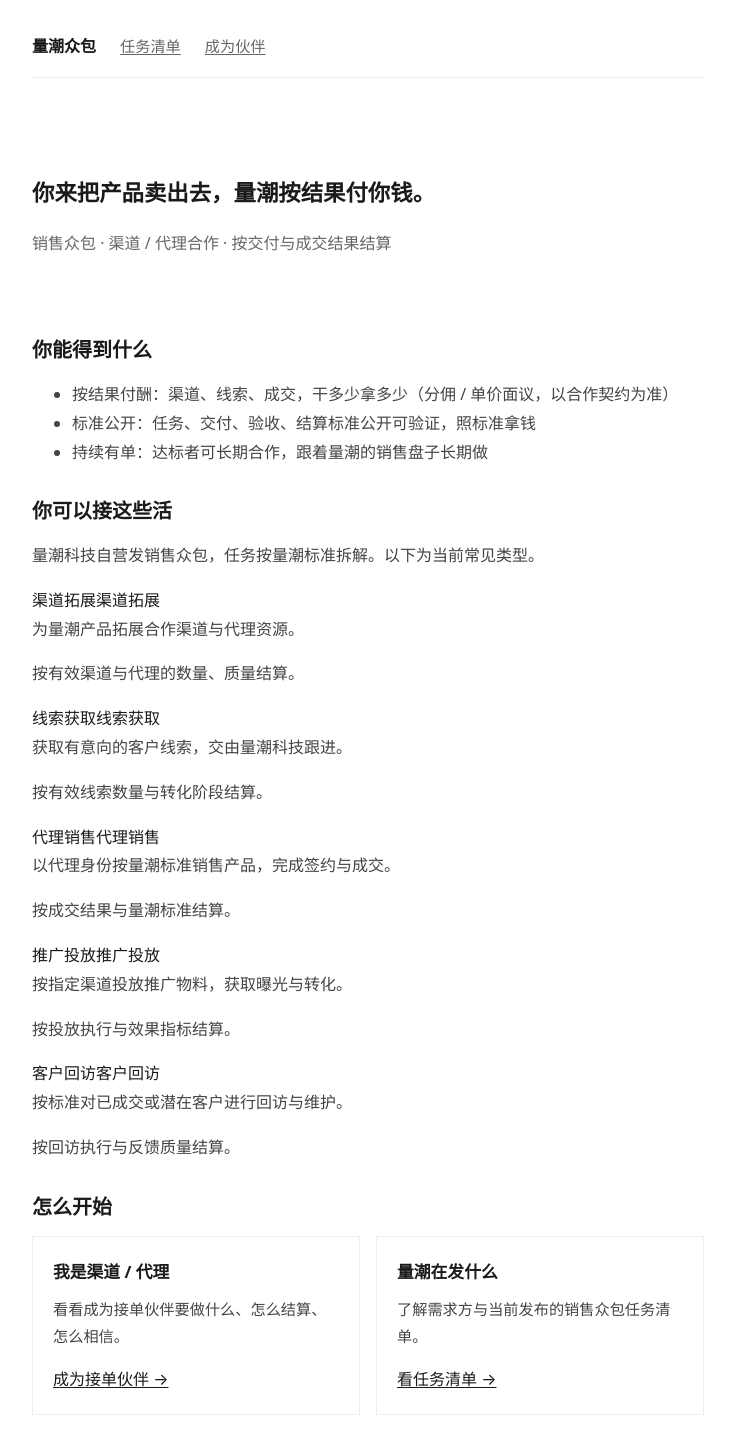
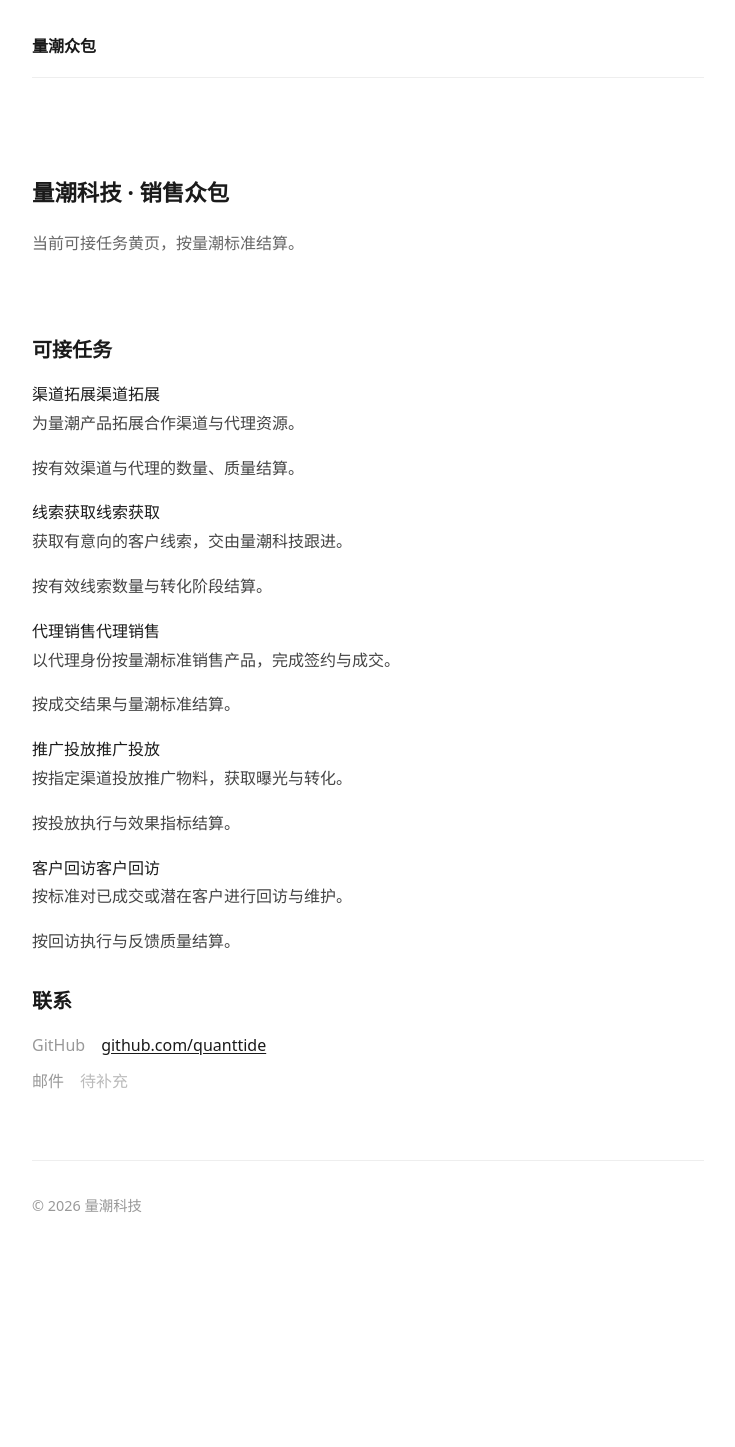
Before and after one commit to quanttide/qtcrowd, a React (Vite) app in the folder src/site/: page / in a window 1280 px wide. Shown: the top 1447 px of the page, without its empty margins (272-1007 px from the left). After the commit the page ends 1235 px from the top, so only its background shows below. Built offline with nearby package versions, Linux system fonts and the light colour scheme.

Commit message:
site: 精简为单页黄页（v0.1.1-alpha.2）
一页目录 + 联系，去路由与导航；删除 /post、/take 漏斗页与
「你能得到什么/怎么开始/怎么相信」营销段落。同步 CHANGELOG/README/docs。

```diff
--- a/src/site/src/App.tsx
+++ b/src/site/src/App.tsx
@@ -1,20 +1,11 @@
-import { BrowserRouter, Routes, Route } from "react-router-dom";
 import Layout from "./components/Layout";
 import Home from "./pages/Home";
-import Post from "./pages/Post";
-import Take from "./pages/Take";
 
-// 域名根路径部署（crowd.quanttide.com，无子路径前缀）
+// 黄页：单页目录。域名根路径部署（crowd.quanttide.com，无子路径前缀）。
 export default function App() {
   return (
-    <BrowserRouter>
-      <Layout>
-        <Routes>
-          <Route path="/" element={<Home />} />
-          <Route path="/post" element={<Post />} />
-          <Route path="/take" element={<Take />} />
-        </Routes>
-      </Layout>
-    </BrowserRouter>
+    <Layout>
+      <Home />
+    </Layout>
   );
 }
--- a/src/site/src/components/Layout.tsx
+++ b/src/site/src/components/Layout.tsx
@@ -1,12 +1,8 @@
-import { Link } from 'react-router-dom'
-
 export default function Layout({ children }: { children: React.ReactNode }) {
   return (
     <div className="layout">
       <header className="header">
-        <Link to="/" className="brand">量潮众包</Link>
-        <Link to="/post" className="nav-link">任务清单</Link>
-        <Link to="/take" className="nav-link">成为伙伴</Link>
+        <span className="brand">量潮众包</span>
       </header>
       <main className="main">{children}</main>
       <footer className="footer">
--- a/src/site/src/pages/Home.tsx
+++ b/src/site/src/pages/Home.tsx
@@ -1,4 +1,3 @@
-import { Link } from "react-router-dom";
 import { tasks } from "../data/tasks";
 
 // 联系信息：GitHub 为真实链接；邮件为占位，待补充后启用
@@ -11,24 +10,12 @@
   return (
     <div className="page home">
       <section className="hero">
-        <h1 className="hero-tagline">
-          你来把产品卖出去，量潮按结果付你钱。
-        </h1>
-        <p className="hero-anchor">销售众包 · 渠道 / 代理合作 · 按交付与成交结果结算</p>
+        <h1 className="hero-tagline">量潮科技 · 销售众包</h1>
+        <p className="hero-anchor">当前可接任务黄页，按量潮标准结算。</p>
       </section>
 
       <section className="section">
-        <h2>你能得到什么</h2>
-        <ul>
-          <li>按结果付酬：渠道、线索、成交，干多少拿多少（分佣 / 单价面议，以合作契约为准）</li>
-          <li>标准公开：任务、交付、验收、结算标准公开可验证，照标准拿钱</li>
-          <li>持续有单：达标者可长期合作，跟着量潮的销售盘子长期做</li>
-        </ul>
-      </section>
-
-      <section className="section">
-        <h2>你可以接这些活</h2>
-        <p>量潮科技自营发销售众包，任务按量潮标准拆解。以下为当前常见类型。</p>
+        <h2>可接任务</h2>
         {tasks.map(task => (
           <div className="service-item" key={task.slug}>
             <span className="service-type">{task.type}</span>
@@ -37,22 +24,6 @@
             <p className="service-pricing">{task.standard}</p>
           </div>
         ))}
-      </section>
-
-      <section className="section">
-        <h2>怎么开始</h2>
-        <div className="entry-grid">
-          <div className="entry-card">
-            <h3>我是渠道 / 代理</h3>
-            <p>看看成为接单伙伴要做什么、怎么结算、怎么相信。</p>
-            <Link to="/take">成为接单伙伴 &rarr;</Link>
-          </div>
-          <div className="entry-card">
-            <h3>量潮在发什么</h3>
-            <p>了解需求方与当前发布的销售众包任务清单。</p>
-            <Link to="/post">看任务清单 &rarr;</Link>
-          </div>
-        </div>
       </section>
 
       <section className="section">
@@ -71,9 +42,6 @@
             </div>
           ))}
         </div>
-        <p className="contact-note">
-          站点仅作信息展示；如需接单或洽谈合作，请通过上述方式联系量潮科技。
-        </p>
       </section>
     </div>
   );
--- a/src/site/src/pages/Post.tsx
+++ /dev/null
@@ -1,36 +0,0 @@
-import { Link } from "react-router-dom";
-import { tasks } from "../data/tasks";
-
-export default function Post() {
-  return (
-    <div className="page post-page">
-      <Link to="/" className="back-link">&larr; 首页</Link>
-      <h1>量潮在发什么</h1>
-
-      <section className="section">
-        <h2>需求方</h2>
-        <p>量潮科技自营发销售众包，把销售相关工作拆解、发包给外部渠道与代理完成，按交付与成交结果结算。</p>
-      </section>
-
-      <section className="section">
-        <h2>你可以接的销售众包</h2>
-        {tasks.map(task => (
-          <div className="service-item" key={task.slug}>
-            <span className="service-type">{task.type}</span>
-            <span className="service-title">{task.title}</span>
-            <p className="service-desc">{task.scenario}</p>
-            <p className="service-pricing">{task.standard}</p>
-          </div>
-        ))}
-      </section>
-
-      <section className="section">
-        <h2>按什么结算</h2>
-        <ul>
-          <li>按交付结果结算：渠道、线索、成交等结果明确、可验收。</li>
-          <li>按量潮标准验收，不达标照标准处理。</li>
-        </ul>
-      </section>
-    </div>
-  );
-}
--- a/src/site/src/pages/Take.tsx
+++ /dev/null
@@ -1,53 +0,0 @@
-import { Link } from "react-router-dom";
-
-export default function Take() {
-  return (
-    <div className="page take-page">
-      <Link to="/" className="back-link">&larr; 首页</Link>
-      <h1>成为量潮的销售接单伙伴</h1>
-
-      <section className="section">
-        <h2>你能得到什么</h2>
-        <ul>
-          <li>按结果付酬：渠道、线索、成交，干多少拿多少（分佣 / 单价面议，以合作契约为准）</li>
-          <li>标准公开：任务、交付、验收、结算标准公开可验证，照标准拿钱</li>
-          <li>持续有单：达标者可长期合作，跟着量潮的销售盘子长期做</li>
-        </ul>
-      </section>
-
-      <section className="section">
-        <h2>你要做什么</h2>
-        <ol>
-          <li>承接销售任务：渠道拓展、线索获取、代理销售、推广投放、客户回访等（见首页清单）</li>
-          <li>按量潮标准交付：任务标准、交付标准、验收标准公开，照标准执行</li>
-          <li>按结果结算：交付与成交结果明确，验收后按契约拿钱</li>
-        </ol>
-      </section>
-
-      <section className="section">
-        <h2>怎么开始</h2>
-        <ol>
-          <li>联系量潮科技，洽谈可承接的任务类型与范围</li>
-          <li>明确交付与结算标准，按标准执行</li>
-          <li>按交付结果验收与结算</li>
-        </ol>
-      </section>
-
-      <section className="section">
-        <h2>怎么相信</h2>
-        <div className="principle-item">
-          <div className="principle-title">结果导向</div>
-          <p className="principle-desc">按交付与成交结果结算，不按过程投入付费。</p>
-        </div>
-        <div className="principle-item">
-          <div className="principle-title">标准公开</div>
-          <p className="principle-desc">任务、交付、验收标准公开可验证，照标准结算。</p>
-        </div>
-        <div className="principle-item">
-          <div className="principle-title">结算保障</div>
-          <p className="principle-desc">验收通过后按契约结算；具体付款节点与分佣以合作契约为准。</p>
-        </div>
-      </section>
-    </div>
-  );
-}
```
Also changed, not shown: src/site/docs/index.md (+2 -4 lines), 2 other files (tests, documents, lock files or other folders).
